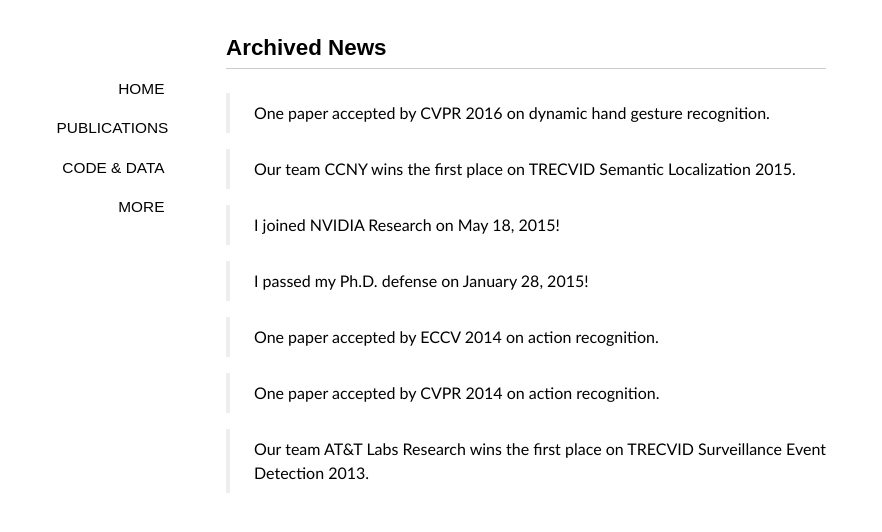
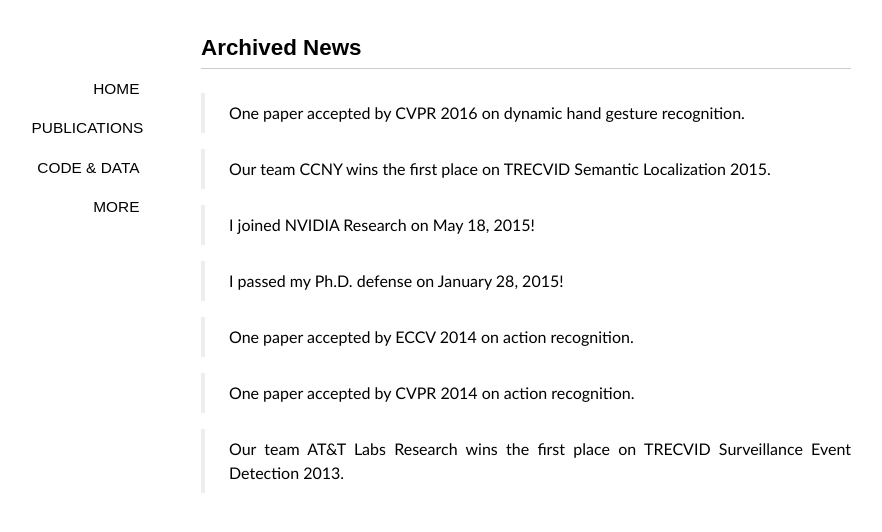
Before and after one commit to xiaodongyang/xiaodongyang.github.io, a Jekyll site: the page built from news.md, in a window 1280 px wide. Shown: the top 532 px of the page, without its empty margins (114-996 px from the left). Built offline with Jekyll 4.4.1, drawn with Linux system fonts in a browser that asks for light colours; some web fonts are replaced.

Commit message:
Update style.css

```diff
--- a/media/css/style.css
+++ b/media/css/style.css
@@ -25,7 +25,7 @@
 blockquote{display:block;text-align:justify;border-left:4px solid #eeeeee;}
 blockquote{margin:1em 0em;padding-left:1.5em;}
 blockquote p{margin:0;padding:.5em 0;}
-#container{width:600px;margin:2em auto;display:block;padding:0 2em;}
+#container{width:650px;margin:2em auto;display:block;padding:0 2em;}
 .content{font-size:16px;line-height:24px;}
 .content h1{padding:.5em 0;}
 .content img{max-width:600px;display:block;margin:4px auto;-webkit-box-shadow:#999 1px 1px 4px;-moz-box-shadow:#999 1px 1px 4px;box-shadow:#999 1px 1px 4px;}
```
